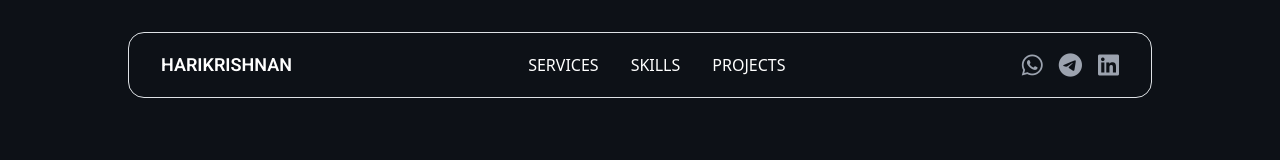
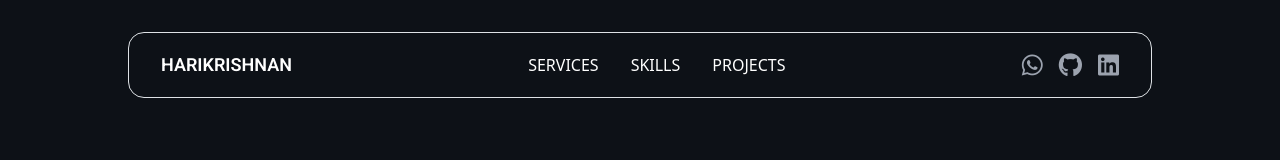
Before and after one commit to harikrishnan2193/hari_portfolio, a React (Vite) app: page / in a window 1280 px wide. Shown: the top 160 px of the page. Built offline with nearby package versions, Linux system fonts and the light colour scheme.

Commit message:
update github on header

```diff
--- a/src/components/Contact.jsx
+++ b/src/components/Contact.jsx
@@ -41,7 +41,7 @@
             <a href="https://www.linkedin.com/in/harikrishnan-k-9747792a2" target="_blank" rel="noopener noreferrer" className="text-gray-400 hover:text-white">
               <i className="fab fa-linkedin"></i>
             </a>
-            <a href="https://github.com/harikrishnan2193?tab=repositories" target="_blank" rel="noopener noreferrer" className="text-gray-400 hover:text-white">
+            <a href="https://github.com/harikrishnan2193" target="_blank" rel="noopener noreferrer" className="text-gray-400 hover:text-white">
               <i className="fab fa-github"></i>
             </a>
             <a href="https://wa.me/9495312193" target="_blank" rel="noopener noreferrer" className="text-gray-400 hover:text-white">
--- a/src/components/Header.jsx
+++ b/src/components/Header.jsx
@@ -19,8 +19,8 @@
                         <a href='https://wa.me/9495312193' target="_blank" rel="noopener noreferrer" className="text-gray-400 hover:text-white">
                             <i className="fab fa-whatsapp"></i>
                         </a>
-                        <a href='https://t.me/hari_krishnank' target="_blank" rel="noopener noreferrer" className="text-gray-400 hover:text-white">
-                            <i className="fab fa-telegram"></i>
+                        <a href='https://github.com/harikrishnan2193' target="_blank" rel="noopener noreferrer" className="text-gray-400 hover:text-white">
+                            <i className="fab fa-github"></i>
                         </a>
                         <a href='https://www.linkedin.com/in/harikrishnan-k-9747792a2' target="_blank" rel="noopener noreferrer" className="text-gray-400 hover:text-white">
                             <i className="fab fa-linkedin"></i>
```
